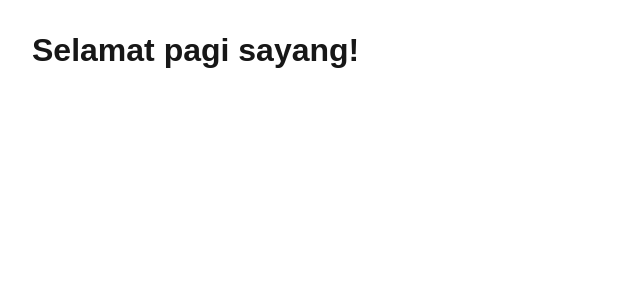
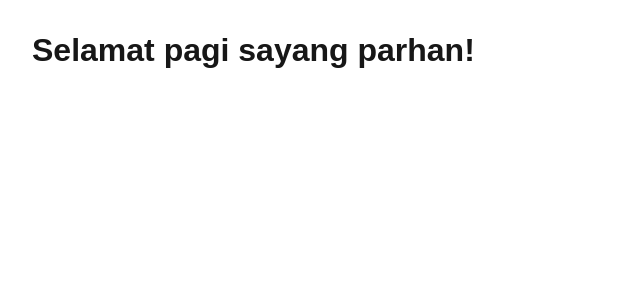
Before and after one commit to diazluthfi/nextjs-cicd, a Next.js app: page /hello in a window 1280 px wide. Shown: the top 300 px of the page, without its empty margins (0-640 px from the left). Built offline with nearby package versions, Linux system fonts and the light colour scheme.

Commit message:
farhan cantik

```diff
--- a/src/app/hello/page.tsx
+++ b/src/app/hello/page.tsx
@@ -3,7 +3,7 @@
 export default function HelloPage() {
   return (
     <div style={{ padding: "2rem", fontFamily: "sans-serif" }}>
-      <h1>Selamat pagi sayang!</h1>
+      <h1>Selamat pagi sayang parhan!</h1>
     </div>
   );
 }
```
